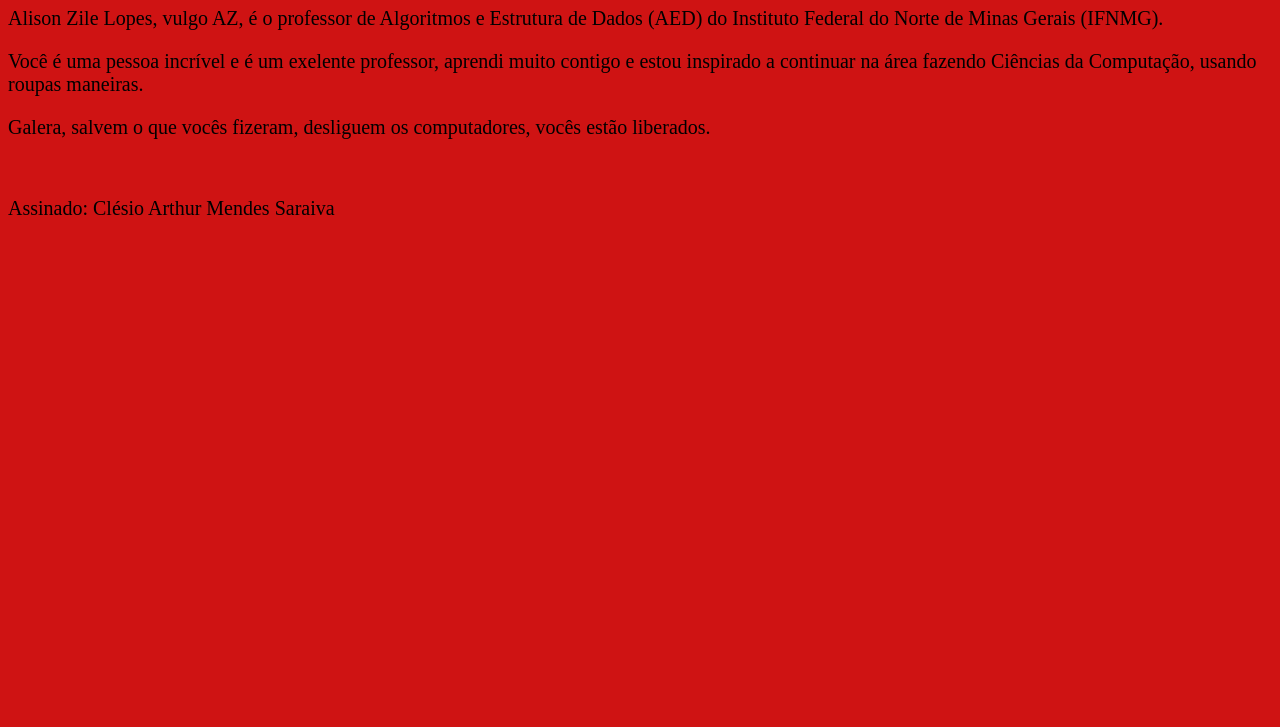
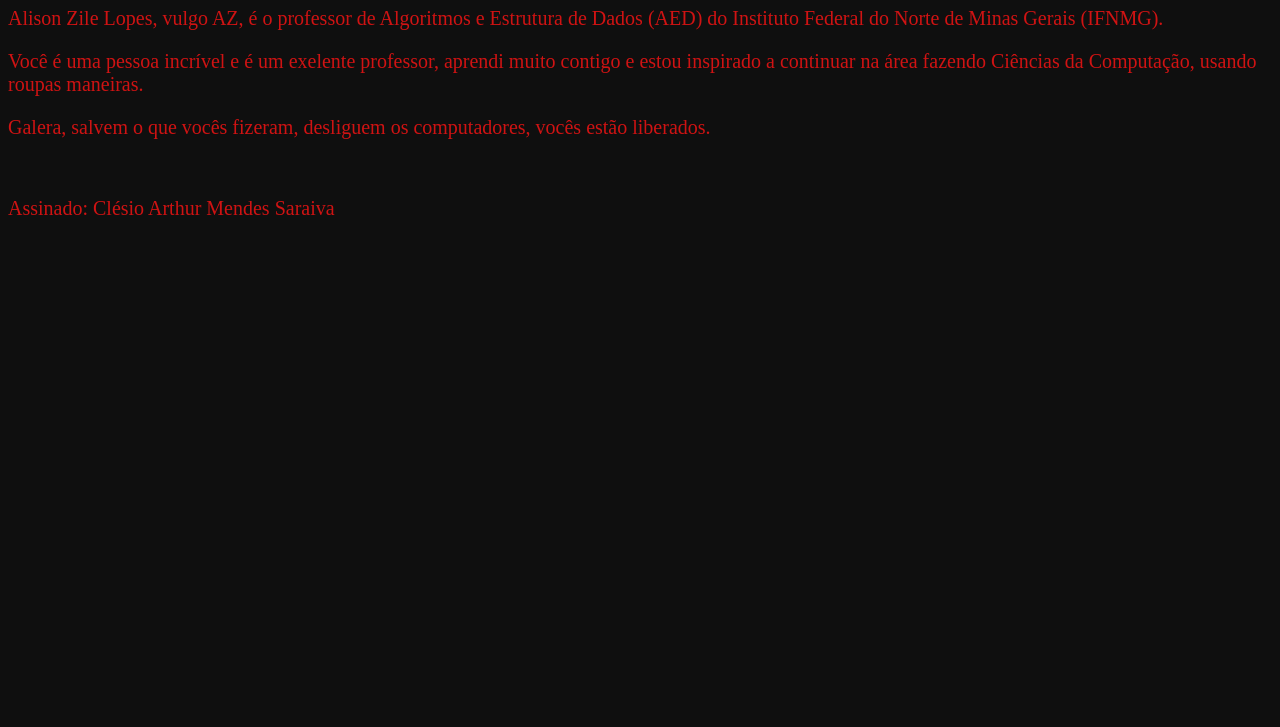
Before and after one commit to cams2-tech/pessoa-especial, a plain HTML site: page index.html in a window 1280 px wide. Shown: the part 73-800 px from the top of the page. Drawn offline with Linux system fonts and the light colour scheme; files that its build step writes are made by us from their sources.

Commit message:
legal, uhum legal

```diff
--- a/estilo.css
+++ b/estilo.css
@@ -1,5 +1,5 @@
 body {
-  background-color: rgb(207, 19, 19);
+  background-color: rgb(15, 15, 15);
 }
 
 h1 {
@@ -10,4 +10,5 @@
 p {
   font-family: 'Times New Roman', Times, serif;
   font-size: 20px;
+  color: rgb(207, 19, 19)
 }
```
